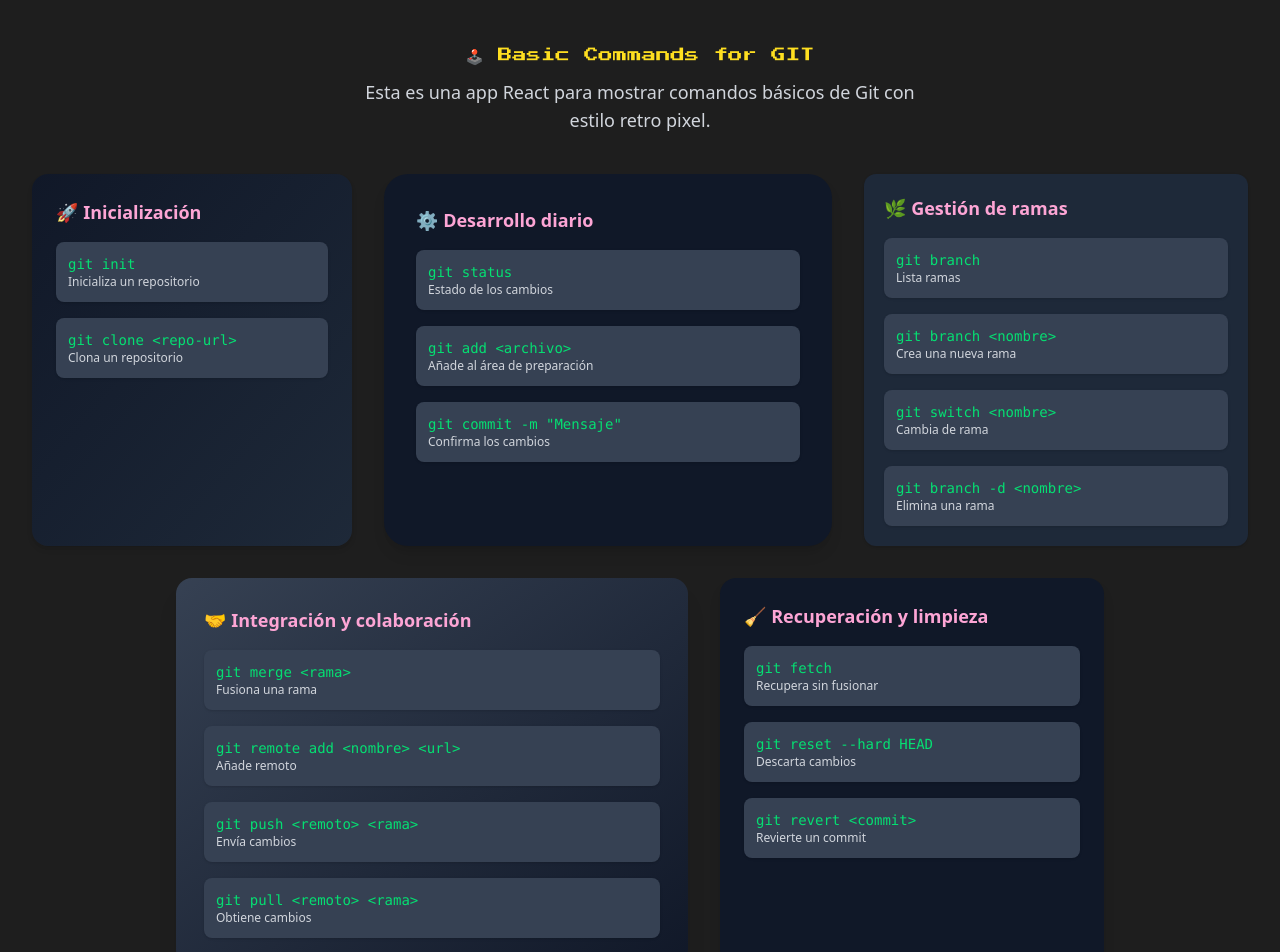
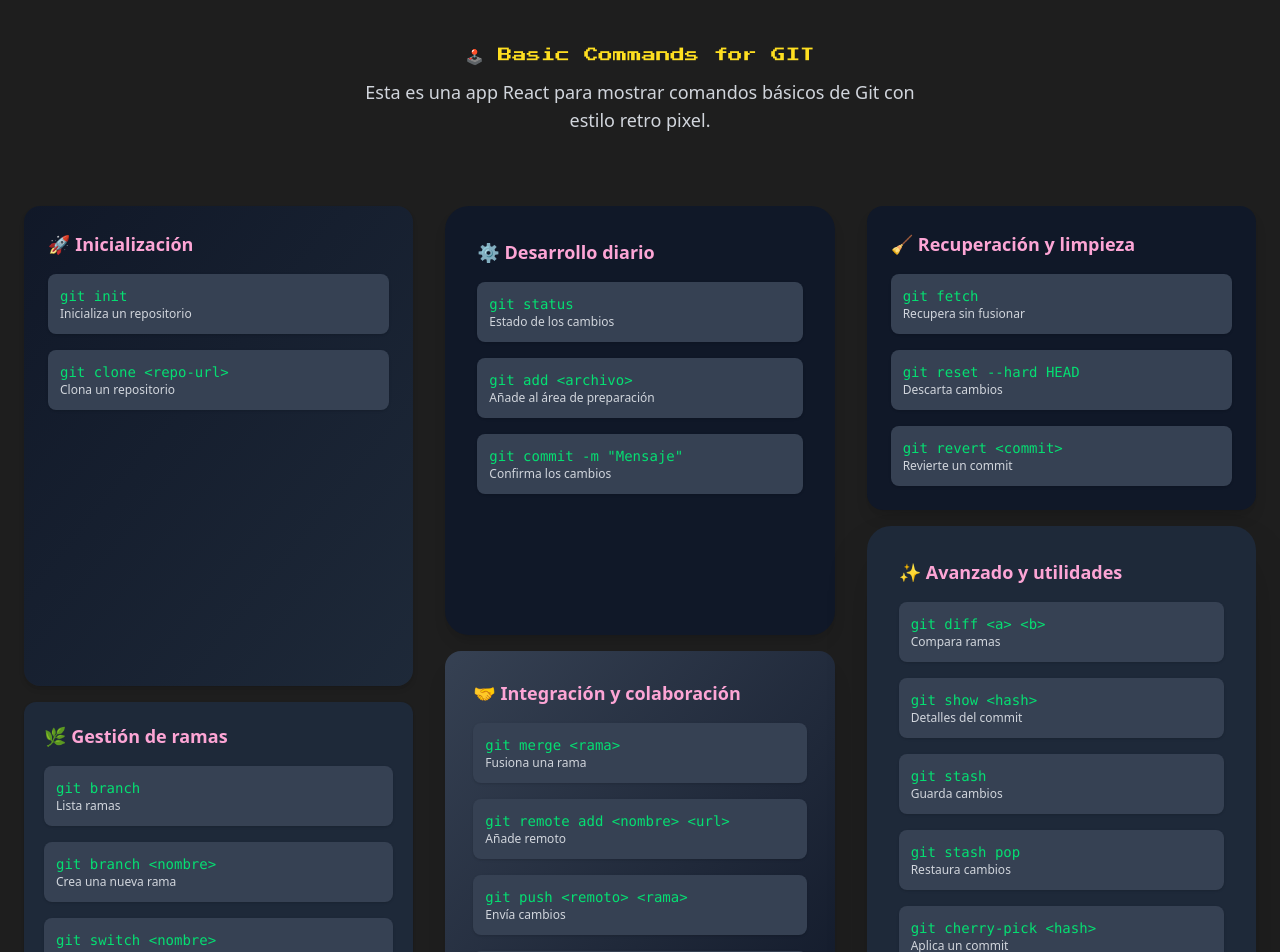
Before and after one commit to AdrianGerman/basic-commands-for-git, a React (Vite) app: page / in a window 1280 px wide. Shown: the top 952 px of the page. Built offline with nearby package versions, Linux system fonts and the light colour scheme.

Commit message:
design styles

```diff
--- a/src/components/CommandGrid.jsx
+++ b/src/components/CommandGrid.jsx
@@ -2,12 +2,13 @@
 
 export const CommandGrid = () => {
   return (
-    <div className="flex flex-wrap gap-8 w-full max-w-7xl px-6 justify-center">
+    <div className="grid grid-cols-3 gap-8 w-full max-w-7xl px-6 justify-center">
+      <section className="flex flex-col gap-4">
         <Section
           title="Inicialización"
           emoji="🚀"
           columns={1}
-        className="bg-gradient-to-br from-gray-900 to-gray-800 rounded-2xl shadow-md p-6 w-full max-w-xs"
+          className="bg-gradient-to-br from-gray-900 to-gray-800 rounded-2xl shadow-md p-6 w-full h-full"
           commands={[
             { cmd: "git init", desc: "Inicializa un repositorio" },
             { cmd: "git clone <repo-url>", desc: "Clona un repositorio" }
@@ -15,10 +16,25 @@
         />
 
         <Section
+          title="Gestión de ramas"
+          emoji="🌿"
+          columns={2}
+          className="bg-gray-800 rounded-xl shadow p-5 w-full h-fil"
+          commands={[
+            { cmd: "git branch", desc: "Lista ramas" },
+            { cmd: "git branch <nombre>", desc: "Crea una nueva rama" },
+            { cmd: "git switch <nombre>", desc: "Cambia de rama" },
+            { cmd: "git branch -d <nombre>", desc: "Elimina una rama" }
+          ]}
+        />
+      </section>
+
+      <section className="flex flex-col gap-4">
+        <Section
           title="Desarrollo diario"
           emoji="⚙️"
           columns={3}
-        className="bg-gray-900 rounded-3xl shadow-lg p-8 w-full max-w-md"
+          className="bg-gray-900 rounded-3xl shadow-lg p-8 w-full h-full"
           commands={[
             { cmd: "git status", desc: "Estado de los cambios" },
             { cmd: "git add <archivo>", desc: "Añade al área de preparación" },
@@ -27,23 +43,10 @@
         />
 
         <Section
-        title="Gestión de ramas"
-        emoji="🌿"
-        columns={2}
-        className="bg-gray-800 rounded-xl shadow p-5 w-full max-w-sm"
-        commands={[
-          { cmd: "git branch", desc: "Lista ramas" },
-          { cmd: "git branch <nombre>", desc: "Crea una nueva rama" },
-          { cmd: "git switch <nombre>", desc: "Cambia de rama" },
-          { cmd: "git branch -d <nombre>", desc: "Elimina una rama" }
-        ]}
-      />
-
-      <Section
           title="Integración y colaboración"
           emoji="🤝"
           columns={4}
-        className="bg-gradient-to-tl from-gray-900 to-gray-700 rounded-2xl shadow-xl p-7 w-full max-w-lg"
+          className="bg-gradient-to-tl from-gray-900 to-gray-700 rounded-2xl shadow-xl p-7 w-full h-full"
           commands={[
             { cmd: "git merge <rama>", desc: "Fusiona una rama" },
             { cmd: "git remote add <nombre> <url>", desc: "Añade remoto" },
@@ -51,24 +54,25 @@
             { cmd: "git pull <remoto> <rama>", desc: "Obtiene cambios" }
           ]}
         />
+      </section>
 
+      <section className="flex flex-col gap-4">
         <Section
           title="Recuperación y limpieza"
           emoji="🧹"
           columns={3}
-        className="bg-gray-900 rounded-2xl shadow-lg p-6 w-full max-w-sm"
+          className="bg-gray-900 rounded-2xl shadow-lg p-6 w-full h-full"
           commands={[
             { cmd: "git fetch", desc: "Recupera sin fusionar" },
             { cmd: "git reset --hard HEAD", desc: "Descarta cambios" },
             { cmd: "git revert <commit>", desc: "Revierte un commit" }
           ]}
         />
-
         <Section
           title="Avanzado y utilidades"
           emoji="✨"
           columns={3}
-        className="bg-gray-800 rounded-3xl shadow-2xl p-8 w-full max-w-xl"
+          className="bg-gray-800 rounded-3xl shadow-2xl p-8 w-full h-full"
           commands={[
             { cmd: "git diff <a> <b>", desc: "Compara ramas" },
             { cmd: "git show <hash>", desc: "Detalles del commit" },
@@ -78,6 +82,7 @@
             { cmd: "git rebase <base>", desc: "Reaplica commits" }
           ]}
         />
+      </section>
     </div>
   )
 }
--- a/src/components/Content.jsx
+++ b/src/components/Content.jsx
@@ -3,6 +3,7 @@
 export const Content = () => {
   return (
     <div className="w-full py-12 flex flex-col items-center">
+      <div className="mb-8 text-center">
         <h1 className="text-5xl font-extrabold pixel-font mb-4 text-yellow-300">
           🕹️ Basic Commands for GIT
         </h1>
@@ -10,6 +11,7 @@
           Esta es una app React para mostrar comandos básicos de Git con estilo
           retro pixel.
         </p>
+      </div>
       <CommandGrid />
     </div>
   )
```
Lines whose indentation alone changed are shown as unchanged.
